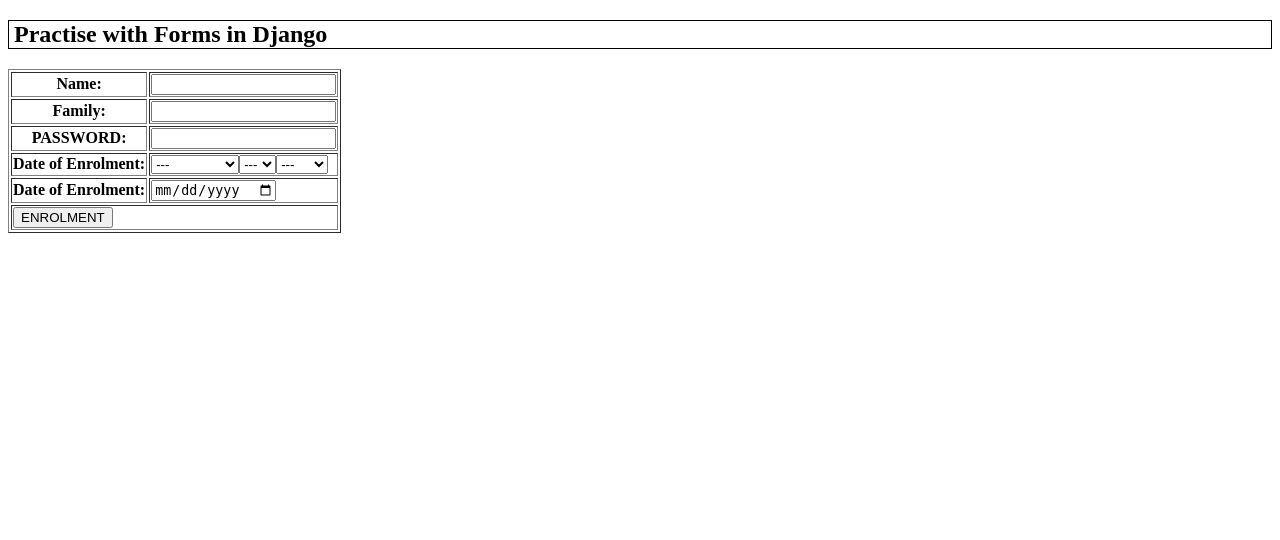
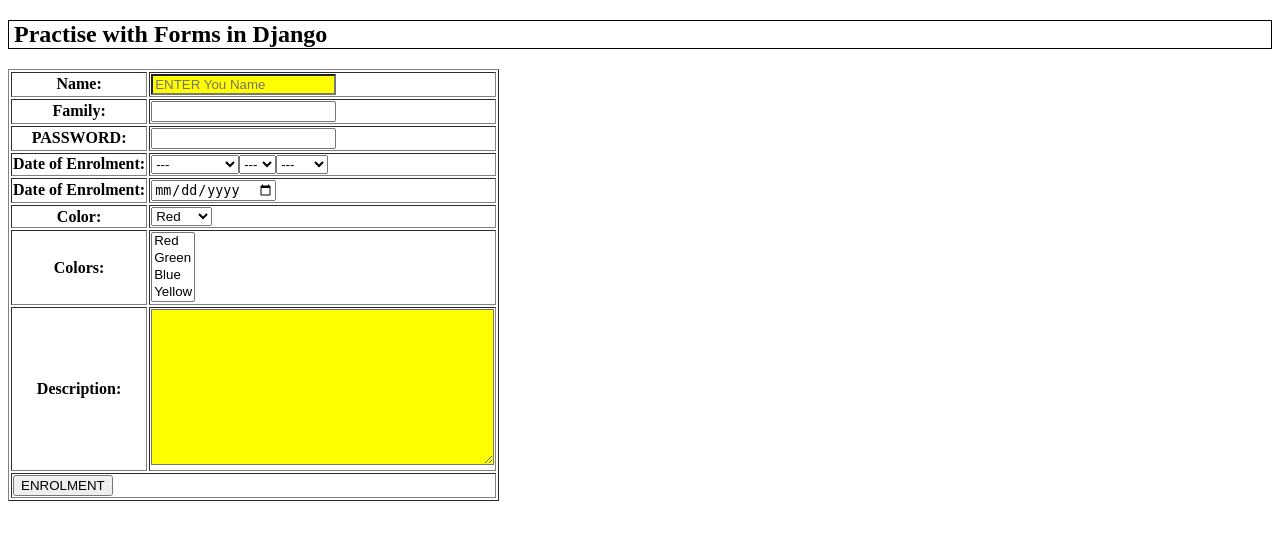
Before and after one commit to MaxJokar/Forms-In-Django-PART-1., a Django app: page /formtest/form3/ in a window 1280 px wide. Shown: the part 26-566 px from the top of the page. Run offline with Django 4.2, Linux system fonts and the light colour scheme; some libraries are stand-ins or nearby versions.

Commit message:
Description field Added

```diff
--- a/shop/apps/formtest/forms.py
+++ b/shop/apps/formtest/forms.py
@@ -1,4 +1,5 @@
 from audioop import avg
+from logging import PlaceHolder
 from django import forms
 
 
@@ -32,10 +33,20 @@
 
 
 class widgetForm1(forms.Form):
-    name=forms.CharField(max_length=10 , required=True,label='Name')
+    name=forms.CharField(max_length=10 , required=True,label='Name',widget=forms.TextInput(attrs={'class':'c1','placeholder':'ENTER You Name'}))
     family=forms.CharField(max_length=15, label="Family")
     password=forms.CharField(max_length="10",label="PASSWORD",widget=forms.PasswordInput)
     Year_Choice=['2018','2019','2020','2021','2022'] #Limited years  Added
     register_date1=forms.DateField(label="Date of Enrolment", required=False,widget=forms.SelectDateWidget(years=Year_Choice))
     register_date2=forms.DateField(label="Date of Enrolment", required=False,widget=forms.NumberInput(attrs={'type':'date'}))
     #attribute added to show its type of  date.anytime we wanted a property and a tag added to html ,use attrs
+    FAVORITE_COLOR=[
+                    ("1","Red"),
+                    ("2","Green"),
+                    ("3","Blue"),
+                    ("4","Yellow"),
+                    ]
+    color=forms.ChoiceField(choices=FAVORITE_COLOR)
+    colors=forms.MultipleChoiceField(choices=FAVORITE_COLOR)
+    description=forms.BooleanField(widget=forms.Textarea)
+    description.widget.attrs.update({'class':'c1'})
--- a/shop/static/css/style.css
+++ b/shop/static/css/style.css
@@ -10,7 +10,8 @@
 }
 .c1{
 
-    text-align: center;
+    /* text-align: center; */
+    background-color: yellow;
 }
 
 .img-class{
@@ -93,3 +94,7 @@
 .helptext{
     color:red
 }
+
+.c1{
+    background-color: yellow;
+}
```
